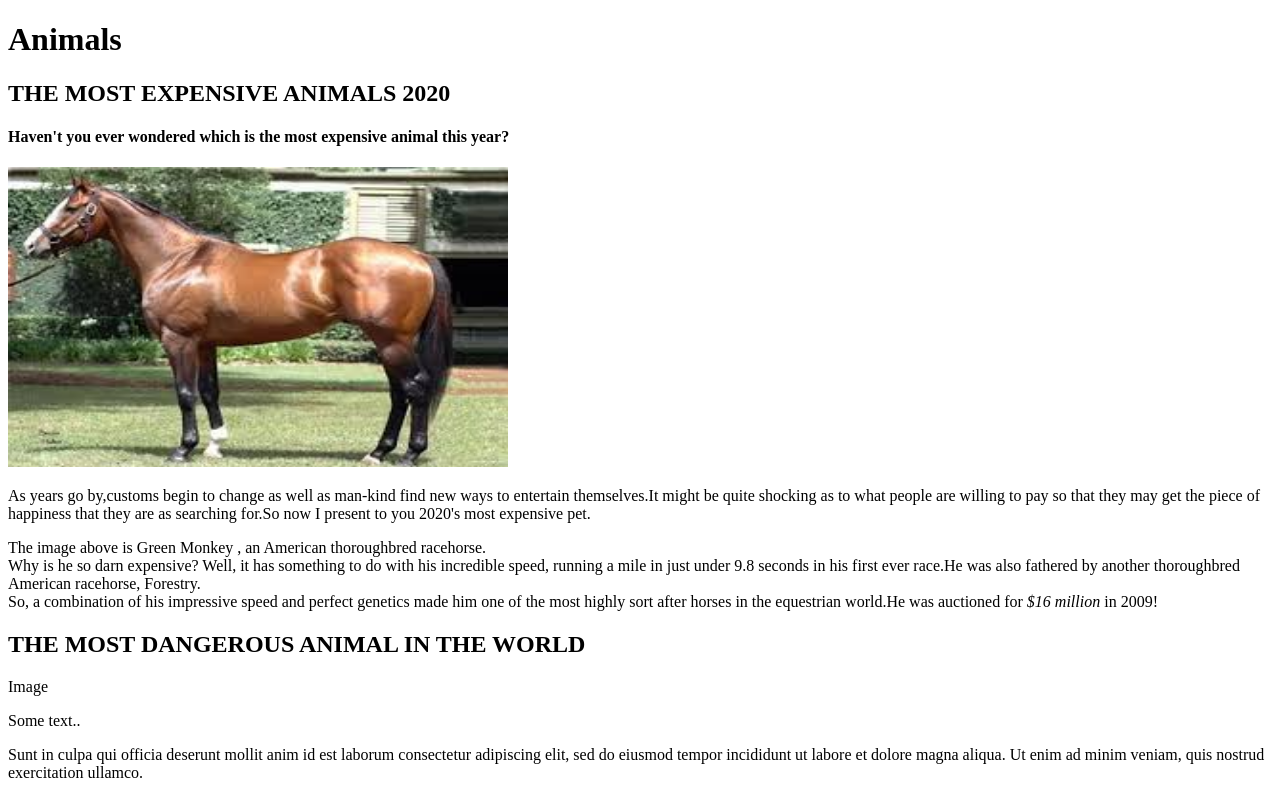
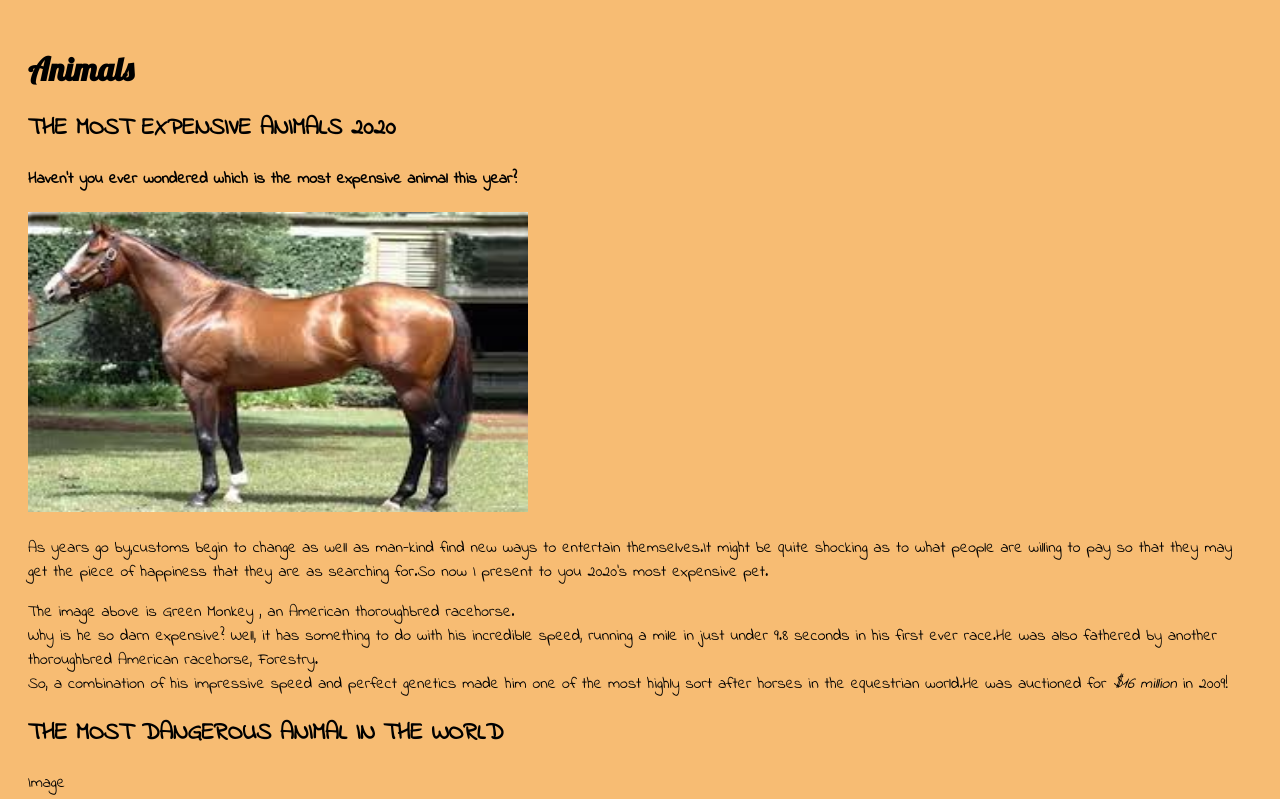
Before and after one commit to StacyWeru/AnimalWebsite, a plain HTML site: page index.html in a window 1280 px wide. Shown: the top 799 px of the page. Drawn offline with Linux system fonts and the light colour scheme.

Commit message:
link html file to css

```diff
--- a/index.html
+++ b/index.html
@@ -1,21 +1,22 @@
 <!DOCTYPE html>
 <html>
     <head>
-        <meta name="viewport" content="width=device-width, initial-scale=1">
         <title> Animal Website</title>
+        <link href="./css/styles.css" rel="stylesheet" type="text/css">
         <link href="https://fonts.googleapis.com/css2?family=Indie+Flower&family=Lobster&family=Pacifico&display=swap" rel="stylesheet">
     </head>
     <body>
-        <div class="header">
+        <div class="header" style="font-family: 'Lobster', cursive;">
             <h1>Animals</h1>
-        </div>
+               </div>
+
         <div class="row">
             <div class="leftcolumn">
                 <div class="card">
-                    <h2> THE MOST EXPENSIVE ANIMALS 2020</h2>
-                    <h4>Haven't you ever wondered which is the most expensive animal this year? </h4>
-                    <div class="image">
-                        <img src="./images/horse.jpeg" alt="Green Monkey Horse" style="width: 500px;height: 300px;">
+                     <h2> THE MOST EXPENSIVE ANIMALS 2020</h2>
+                        <h4>Haven't you ever wondered which is the most expensive animal this year? </h4>
+                           <div class="image">
+                              <img src="./images/horse.jpeg" alt="Green Monkey Horse" style="width: 500px;height: 300px;">
                     </div>
                     <p>As years go by,customs begin to change as well as man-kind find new ways to entertain themselves.It might be quite shocking as to what people are willing to pay so that they may get the piece of happiness that they are as searching for.So now I present to you 2020's most expensive pet.</p>
                     <p>The image above  is <span>Green Monkey </span> , an American thoroughbred racehorse.<br>Why is he so darn expensive? Well, it has something to do with his incredible speed, running a mile in just under 9.8 seconds in his first ever race.He was also fathered by another thoroughbred American racehorse, Forestry.<br>So, a combination of his impressive speed and perfect genetics made him one of the most highly sort after horses in the equestrian world.He was auctioned for <em>$16 million </em>in 2009!</p>
```
